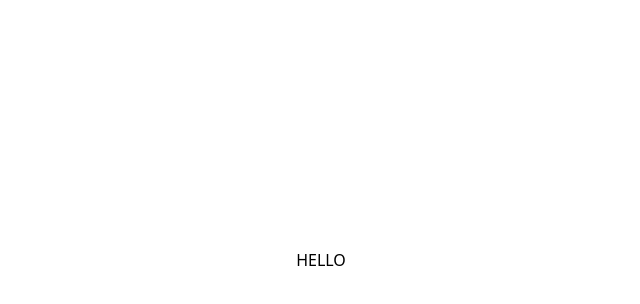
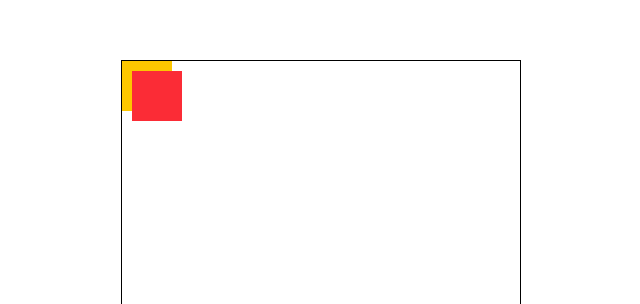
Before and after one commit to ALAAHAJHOUJ/Pratique2, a React (Vite) app: page / in a window 1280 px wide. Shown: the part 140-444 px from the top of the page, without its empty margins (319-959 px from the left). Built offline with nearby package versions, Linux system fonts and the light colour scheme.

Commit message:
changement dans le depot

```diff
--- /dev/null
+++ b/src/Comp22.jsx
@@ -0,0 +1,35 @@
+import React, { useState } from 'react'
+
+
+
+function Comp22() {
+  const tester=(element)=>{
+        const tableau=[1,88,71,7,66,19]
+
+        for(let i=0;i<tableau.length;i++){
+          if(tableau[i]==element){
+               return i
+          }
+
+        }
+
+                  return -1
+  }
+
+  const Afficher=()=>{
+     const resultat=tester(1911)
+     if(resultat==-1) console.log("l'element est introuvable")
+     else console.log("l'element se trouve a l'indice:"+resultat)
+  }
+
+  return (
+    <div  onClick={Afficher}  className='border-black relative border-[1px] w-[400px] h-[400px]'>
+         <div className='bg-red-500 absolute w-[50px] h-[50px] top-[10px] left-[10px] z-[51]'></div>
+         <div className='bg-green-500  w-[50px] h-[50px]'>
+             <div className='bg-yellow-400 absolute w-[50px] h-[50px] top-0 left-0 z-50'></div>
+         </div>
+    </div>
+  )
+}
+
+export default Comp22
--- a/src/Router1.jsx
+++ b/src/Router1.jsx
@@ -7,6 +7,7 @@ import Ajouter1 from './Ajouter1';
 import Tester881 from './Tester881';
 import Comp1 from './Comp1';
 import Zindex from './zIndex';
+import Comp22 from './Comp22';
 
 
 
@@ -17,7 +18,7 @@ function Router1() {
   return (
     <BrowserRouter>
       <Routes>
-                <Route path="/" element={<div>HELLO</div>}></Route>
+                <Route path="/" element={<Comp22></Comp22>}></Route>
                 <Route path='/Ajouter/' element={<API2></API2>}></Route>
                 <Route path='/supprimer/' element={<Supprimer22></Supprimer22>}></Route>
                 <Route path='/recuperer/' element={<Recuperer11></Recuperer11>}></Route>
```
